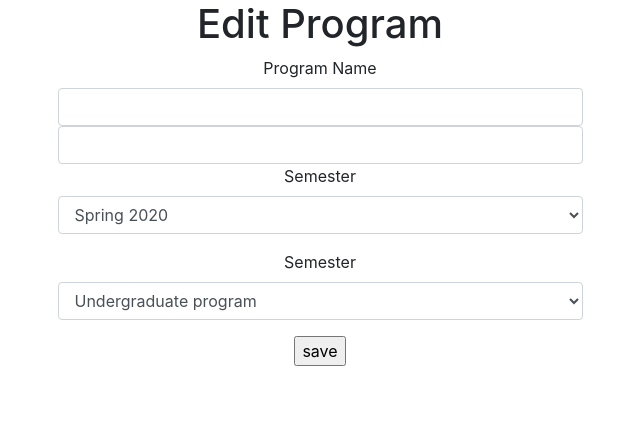
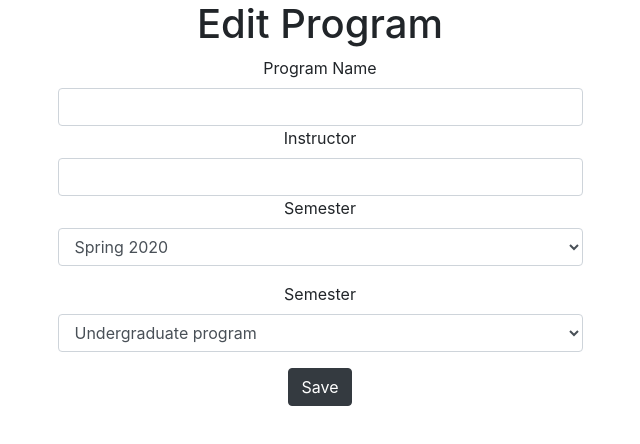
Before and after one commit to alazarabraham/reactspringboot, a React (Create React App) app: page /editprogram/1 in a window 1280 px wide. Shown: the top 444 px of the page, without its empty margins (320-960 px from the left). Built offline with nearby package versions, Linux system fonts and the light colour scheme; no server answers.

Commit message:
components/routing set

```diff
--- a/src/components/AddProgram.js
+++ b/src/components/AddProgram.js
@@ -60,9 +60,8 @@ export default class AddProgram extends Component{
                             <option value="Graduate program">Graduate program</option>
                             </Form.Control>
                         </Form.Group>
-                        <Form.Label>Level</Form.Label>
 
-                        <Form.Control type="submit" value="save"/>
+                        <Button  type="submit" value="save" variant="dark">Save</Button>
                     </Form>
                     </Col>
                 </Container>
--- a/src/components/EditProgram.js
+++ b/src/components/EditProgram.js
@@ -87,6 +87,8 @@ export default class AddProgram extends Component{
                         <Form.Label>Program Name</Form.Label>
 
                         <Form.Control type="text" name="programName" ref="programName" placeholder={this.state.programName} onChange={this.handleInputChange}/>
+                        <Form.Label>Instructor</Form.Label>
+
                         <Form.Control type="text" name="instructor" ref="instructor" placeholder={this.state.instructor} onChange={this.handleInputChange}/>
                         <Form.Group>
                             <Form.Label>Semester</Form.Label>
@@ -106,7 +108,7 @@ export default class AddProgram extends Component{
                             </Form.Control>
                         </Form.Group>
 
-                        <input type="submit" value="save"/>
+                        <Button type="submit"  variant="dark" >Save</Button>
                     </Form>
                     </Col>
                 </Container>
--- a/src/components/ProgramDetails.js
+++ b/src/components/ProgramDetails.js
@@ -47,7 +47,7 @@ export default class ProgramDetails extends Component{
                       <h1>Program details</h1>
 
                <Card>
-                   <Card.Img src="https://allcoinbits.com/wp-content/uploads/2018/02/Enchiridion.jpg" width="300" height="400"/>
+                   <Card.Img src="https://allcoinbits.com/wp-content/uploads/2018/02/Enchiridion.jpg" width="200" height="300"/>
                    <Card.Body>
                        <Card.Title>{this.state.programDetails.programName}</Card.Title>
                        <Card.Text>{this.state.programDetails.instructor}</Card.Text>
```
